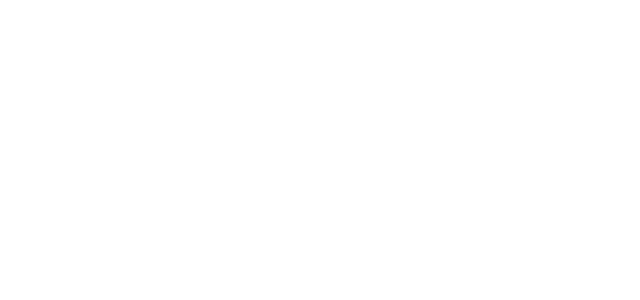
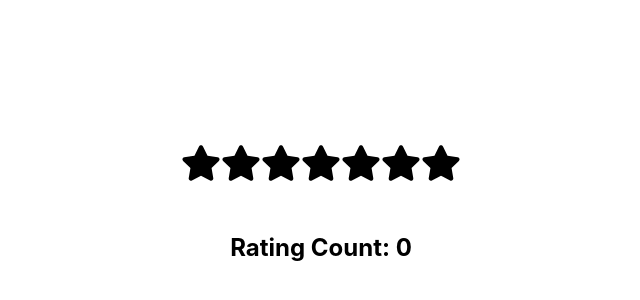
Before and after one commit to Swetasmita/reactproject-part1, a React (Vite) app: page /star-rating in a window 1280 px wide. Before the commit this address had no page. Shown: the part 198-498 px from the top of the page, without its empty margins (319-959 px from the left). Built offline with nearby package versions, Linux system fonts and the light colour scheme.

Commit message:
added star rating component

```diff
--- a/package.json
+++ b/package.json
@@ -12,6 +12,7 @@
   "dependencies": {
     "react": "^18.3.1",
     "react-dom": "^18.3.1",
+    "react-icons": "^5.3.0",
     "react-router-dom": "^6.28.0"
   },
   "devDependencies": {
--- a/src/App.jsx
+++ b/src/App.jsx
@@ -4,6 +4,7 @@
 import Home from './components/home/Home'
 import Accordian from './components/accordian/Accordian';
 import RandomColor from './components/random-color/RandomColor';
+import StarRating from './components/star-rating/StarRating';
 
 function App() {
   return (
@@ -12,6 +13,7 @@
         <Route path="/" element={<Home />} />
         <Route path="/accordian" element={<Accordian />} />
         <Route path="/randomColor" element={<RandomColor />} />
+        <Route path="/star-rating" element={<StarRating noOfStars={7} />} />
 
       </Routes>
     </Router>
--- a/src/components/home/Home.jsx
+++ b/src/components/home/Home.jsx
@@ -12,6 +12,9 @@
         <Link to="/randomColor">
           <button>Random Color Generator</button>
         </Link>
+        <Link to="/star-rating">
+          <button>Star Rating App</button>
+        </Link>
     </div>
   );
 };
--- /dev/null
+++ b/src/components/star-rating/StarRating.jsx
@@ -0,0 +1,47 @@
+import React, { useState } from "react";
+import { FaStar } from "react-icons/fa";
+import "./rating.css";
+
+const StarRating = ({ noOfStars = 5 }) => {
+  const [rating, setRating] = useState(0); //rating initial value 0
+  const [hover, setHover] = useState(0);   //hover initial value 0
+
+  //Handle Rating
+  const handleClick = (index) => {
+    console.log(index); //rating is 1 for first click
+    setRating(index);
+  };
+  //Handle Hover
+  const handleMouseHover = (index) => {
+    setHover(index);
+  };
+  //Handle Mouse Leave
+  const handleMouseLeave = () => {
+    setHover(0);
+  };
+
+  return (
+    <div className="star-container">
+    <div className="star-rating">
+      {[...Array(noOfStars)].map((_, index) => {
+       index += 1;
+       const isActive = index <= (rating || hover);
+        return (
+          <FaStar
+            key={index}
+            className= { isActive ? 'active' : 'inactive'}
+            onClick={() => handleClick(index)}
+            onMouseEnter ={ () => handleMouseHover(index)}
+            onMouseLeave ={() => handleMouseLeave()}
+            size={40}
+          />
+        );
+      })}
+    </div>
+    <div>
+        <h2>Rating Count: {rating}</h2>
+      </div>
+    </div>
+  );
+};
+export default StarRating;
--- /dev/null
+++ b/src/components/star-rating/rating.css
@@ -0,0 +1,21 @@
+.star-container{
+    display: flex;
+    width:100%;
+    height:100vh;
+    justify-content: center;
+    align-items:center;
+    text-align: center;
+    flex-direction: column;
+    gap: 50px;
+}
+.star-rating{
+    display: flex;
+    align-items: center;
+    justify-content:center;
+}
+.active{
+    color: yellow;
+}
+.inactive{
+    color: #000000;
+}
```
Also changed, not shown: 1 other file (tests, documents, lock files or other folders).
